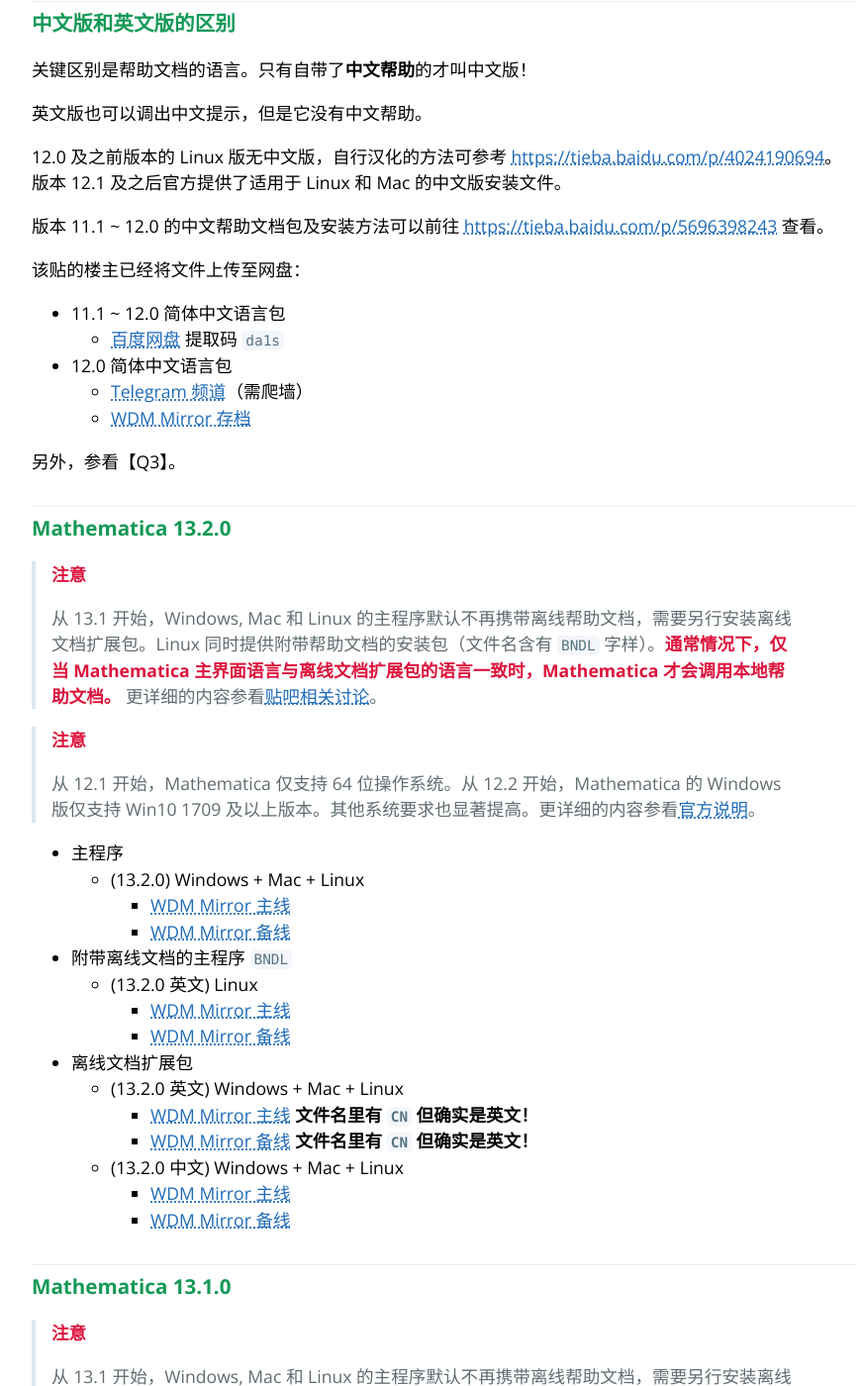
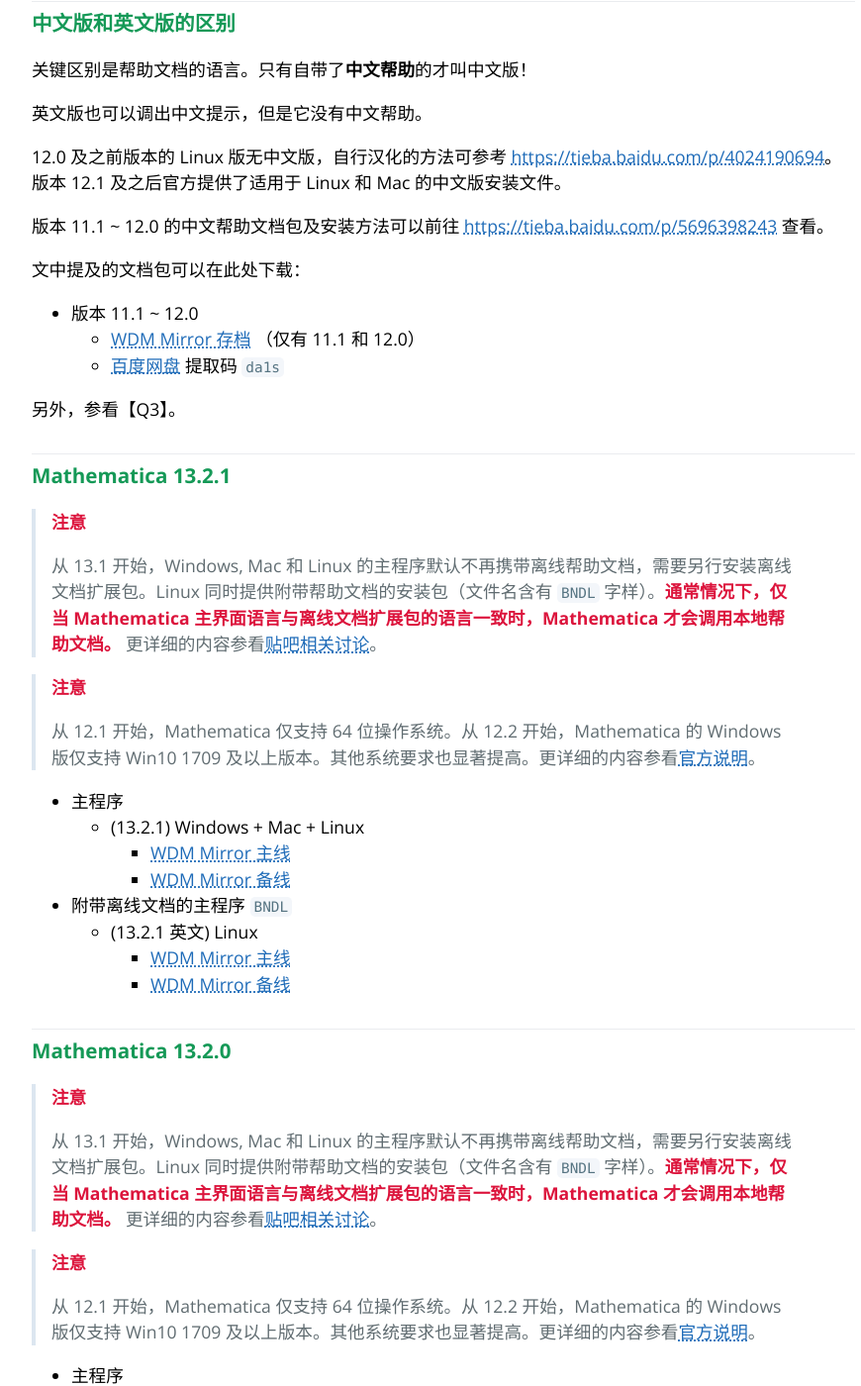
Before and after one commit to TieBaMma/InstallTutorial, a Jekyll site: the page built from index.md, in a window 1280 px wide and 1400 px high, scrolled down 5153 px. Shown: the whole window at 99% size, without its empty margins (192-1062 px from the left). Built offline with Jekyll 4.4.1, drawn with Linux system fonts in a browser that asks for light colours.

Commit message:
添加 MMA (13.2.1)
Mathematica 主程序 13.2.1
Mathematica BNDL EN 13.2.1

```diff
--- a/index.md
+++ b/index.md
@@ -186,16 +186,32 @@
 
 版本 11.1 \~ 12.0 的中文帮助文档包及安装方法可以前往 <https://tieba.baidu.com/p/5696398243> 查看。
 
-该贴的楼主已经将文件上传至网盘：
-
-* 11.1 \~ 12.0 简体中文语言包
-  * [百度网盘](https://pan.baidu.com/s/1Y9SjTh69eIk01zl-bMFqqg) 提取码 `da1s`
-
-* 12.0 简体中文语言包
-  * [Telegram 频道](https://t.me/mmalanguage)（需爬墙）
-  * [WDM Mirror 存档](https://wdm.itsu.eu.org/Azusawa/OldDocs/12.0)
+文中提及的文档包可以在此处下载：
+  * 版本 11.1 \~ 12.0
+    * [WDM Mirror 存档](https://wdm.itsu.eu.org/Azusawa/OldDocs) （仅有 11.1 和 12.0）
+    * [百度网盘](https://pan.baidu.com/s/1Y9SjTh69eIk01zl-bMFqqg) 提取码 `da1s`
 
 另外，参看【Q3】。
+
+### Mathematica 13.2.1
+
+> **注意**
+>
+> 从 13.1 开始，Windows, Mac 和 Linux 的主程序默认不再携带离线帮助文档，需要另行安装离线文档扩展包。Linux 同时提供附带帮助文档的安装包（文件名含有 `BNDL` 字样）。**通常情况下，仅当 Mathematica 主界面语言与离线文档扩展包的语言一致时，Mathematica 才会调用本地帮助文档。**
+> 更详细的内容参看[贴吧相关讨论](https://tieba.baidu.com/p/7675083708)。
+
+> **注意**
+>
+> 从 12.1 开始，Mathematica 仅支持 64 位操作系统。从 12.2 开始，Mathematica 的 Windows 版仅支持 Win10 1709 及以上版本。其他系统要求也显著提高。更详细的内容参看[官方说明](https://support.wolfram.com/6479)。
+
+* 主程序
+  * (13.2.1) Windows + Mac + Linux
+    * [WDM Mirror 主线](https://wdm.itsu.eu.org/Rasis/Mathematica/13.2.1.0/Main/)
+    * [WDM Mirror 备线](https://wdm-v2.itsu.eu.org/Grace/Mathematica/13.2.1.0/Main/)
+* 附带离线文档的主程序 `BNDL`
+  * (13.2.1 英文) Linux
+    * [WDM Mirror 主线](https://wdm.itsu.eu.org/Rasis/Mathematica/13.2.1.0/BNDL_English/)
+    * [WDM Mirror 备线](https://wdm-v2.itsu.eu.org/Grace/Mathematica/13.2.1.0/BNDL_English/)
 
 ### Mathematica 13.2.0
 
```
